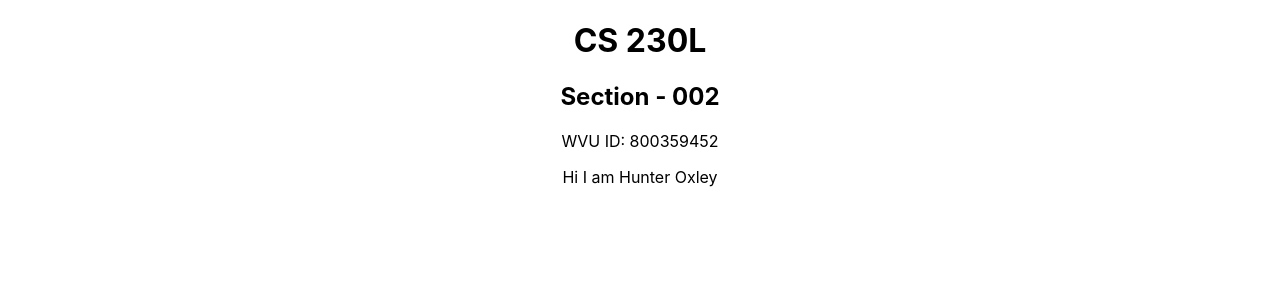
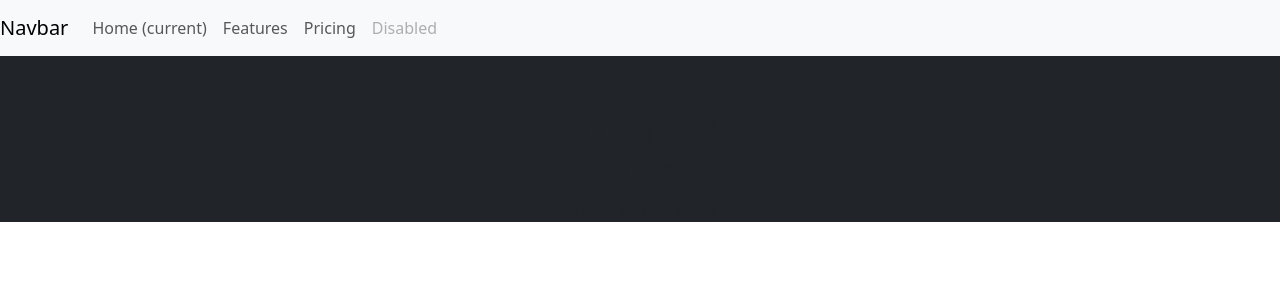
Before and after one commit to HunterOxley/Lab05, a React (Create React App) app: page / in a window 1280 px wide. Shown: the top 300 px of the page. Built offline with nearby package versions, Linux system fonts and the light colour scheme.

Commit message:
Initial test for Cards and navbars

```diff
--- a/package.json
+++ b/package.json
@@ -6,6 +6,7 @@
     "@testing-library/jest-dom": "^5.17.0",
     "@testing-library/react": "^13.4.0",
     "@testing-library/user-event": "^13.5.0",
+    "bootstrap": "^5.3.2",
     "react": "^18.2.0",
     "react-dom": "^18.2.0",
     "react-scripts": "5.0.1",
--- a/src/App.js
+++ b/src/App.js
@@ -1,15 +1,21 @@
 import React from 'react';
 import logo from './logo.svg';
 import './App.css';
+import Navbar from "./Navbar";
+import Card from "./card";
 
 function App() {
   return (
-    <div className="App">
-
+    <div className="App bg-dark text white">
+      <Navbar/>
       <h1>CS 230L</h1>
       <h2>Section - 002</h2>
       <p>WVU ID: 800359452</p>
       <p>Hi I am Hunter Oxley</p>
+
+      <card/>
+      <card/>
+      <card/>
 
     </div>
   );
--- /dev/null
+++ b/src/Navbar.js
@@ -0,0 +1,32 @@
+import React from 'react';
+import logo from './logo.svg';
+import './App.css';
+
+function Navbar() {
+  return (
+    <nav class="navbar navbar-expand-lg navbar-light bg-light">
+    <a class="navbar-brand" href="#">Navbar</a>
+    <button class="navbar-toggler" type="button" data-toggle="collapse" data-target="#navbarNav" aria-controls="navbarNav" aria-expanded="false" aria-label="Toggle navigation">
+      <span class="navbar-toggler-icon"></span>
+    </button>
+    <div class="collapse navbar-collapse" id="navbarNav">
+      <ul class="navbar-nav">
+        <li class="nav-item active">
+          <a class="nav-link" href="#">Home <span class="sr-only">(current)</span></a>
+        </li>
+        <li class="nav-item">
+          <a class="nav-link" href="#">Features</a>
+        </li>
+        <li class="nav-item">
+          <a class="nav-link" href="#">Pricing</a>
+        </li>
+        <li class="nav-item">
+          <a class="nav-link disabled" href="#">Disabled</a>
+        </li>
+      </ul>
+    </div>
+  </nav>
+  );
+}
+
+export default Navbar;
--- /dev/null
+++ b/src/card.js
@@ -0,0 +1,24 @@
+import React from 'react';
+import logo from './logo.svg';
+import './App.css';
+import Navbar from "./Navbar";
+
+
+function Card() {
+  return (
+
+    <div class="card">
+  <div class="card-header">
+    Featured
+  </div>
+  <div class="card-body">
+    <h5 class="card-title">Special title treatment</h5>
+    <p class="card-text">With supporting text below as a natural lead-in to additional content.</p>
+    <a href="#" class="btn btn-primary">Go somewhere</a>
+  </div>
+</div>
+
+  );
+}
+
+export default Card;
--- a/src/index.css
+++ b/src/index.css
@@ -1,3 +1,6 @@
+
+
+
 body {
   margin: 0;
   font-family: -apple-system, BlinkMacSystemFont, 'Segoe UI', 'Roboto', 'Oxygen',
--- a/src/index.js
+++ b/src/index.js
@@ -3,6 +3,7 @@
 import './index.css';
 import App from './App';
 import reportWebVitals from './reportWebVitals';
+import "bootstrap/dist/css/bootstrap.css";
 
 const root = ReactDOM.createRoot(document.getElementById('root'));
 root.render(
```
Also changed, not shown: 1 other file (tests, documents, lock files or other folders).
